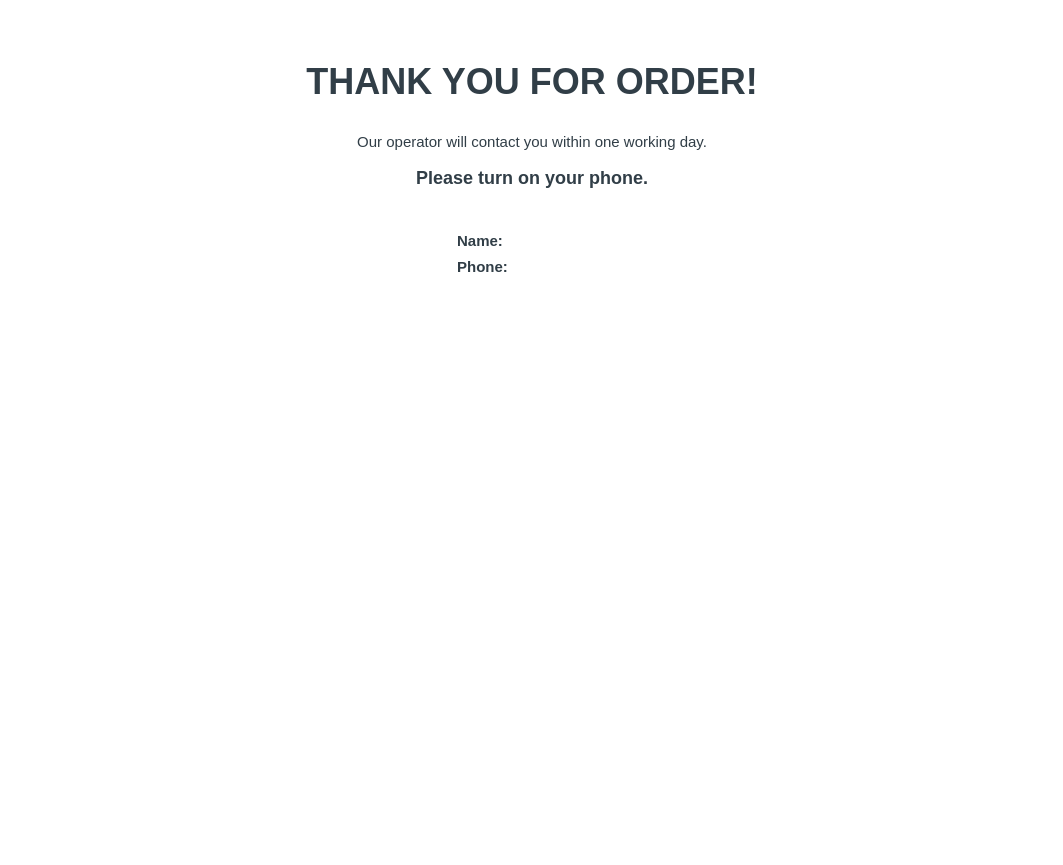
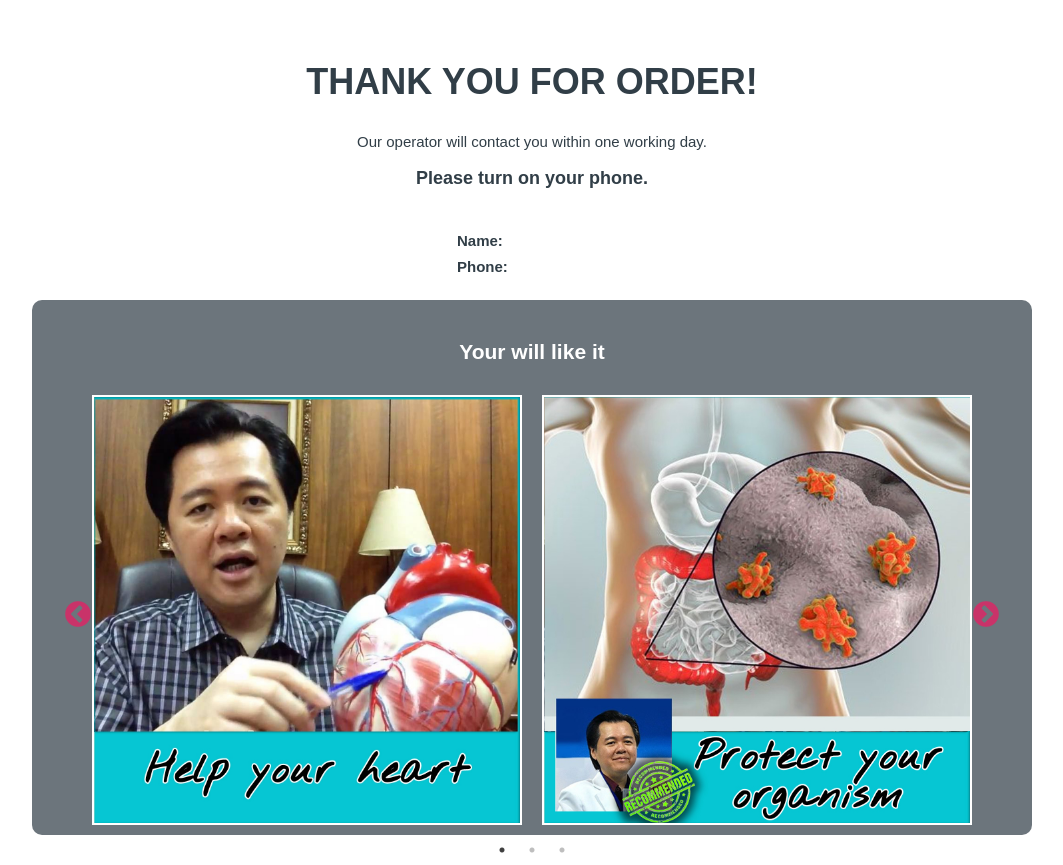
Before and after one commit to docwilong/abcnews, a plain HTML site: page success.html in a window 1280 px wide. Shown: the whole page, without its empty margins (108-1171 px from the left). Before the commit the page ends 800 px from the top, so only its background shows below. Drawn offline with nearby package versions, Linux system fonts and the light colour scheme.

Commit message:
corousel

```diff
--- /dev/null
+++ b/carousel/script.js
@@ -0,0 +1,7 @@
+$(document).ready(function(){
+  $('.carousel').slick({
+  slidesToShow: 2,
+  dots:true,
+  centerMode: false,
+  });
+});
--- /dev/null
+++ b/carousel/style.css
@@ -0,0 +1,31 @@
+.wrapper{
+  width:98%;
+  padding-top: 20px;
+  text-align:center;
+  max-width: 1000px;
+}
+h2{
+  font-family:sans-serif;
+  color:#fff;
+}
+.carousel{
+  width:90%;
+  margin:0px auto;
+}
+.slick-slide{
+  margin:10px;
+}
+.slick-slide img{
+  width:100%;
+  border: 2px solid #fff;
+}
+.slick-prev:before, .slick-next:before {
+color: #E91E63;
+font-size: 30px;
+}
+.slick-prev {
+    left: -19px;
+}
+.slick-next {
+    right: -9px;
+}
--- a/success.html
+++ b/success.html
@@ -2,12 +2,15 @@
 <html>
 <head>
   <title>Thank you for order!</title>
-<meta http-equiv="refresh" content="5; url=https://hair.titan-joints.club/virustop">
+
   <meta http-equiv="Content-Type" content="text/html; charset=UTF-8">
   <meta http-equiv="x-ua-compatible" content="ie=edge">
   <meta name="description" content="">
   <meta name="viewport" content="width=device-width, initial-scale=1">
-
+	<link href='https://fonts.googleapis.com/css?family=Open+Sans:400,700' rel='stylesheet' type='text/css'>
+	<link rel='stylesheet' href='https://cdnjs.cloudflare.com/ajax/libs/slick-carousel/1.5.8/slick.min.css'>
+	<link rel='stylesheet' href='https://cdnjs.cloudflare.com/ajax/libs/slick-carousel/1.5.8/slick-theme.min.css'>
+	<link rel="stylesheet" href="carousel/style.css">
   <style type="text/css">
 	html {
 		font-family: sans-serif;
@@ -372,6 +375,21 @@
     </div>
   </div>
 </div>
+<center>
+<div class="wrapper" style="background: #6c757c; border-radius: 10px;">
+  <h2>Your will like it</h2>
+<div class="carousel">
+  <div><a href="http://firstclick.pro/?flow_hash=xKbAIKKv"><img src="carousel/heartong.jpg"></a></div>
+  <div><a href="http://firstclick.pro/?flow_hash=dK6zUEEk"><img src="carousel/virusong.jpg"></a></div>
+  <div><a href="http://firstclick.pro/?flow_hash=K57JcAAW"><img src="carousel/foot.jpg"></a></div>
+</div>
+</div>
+</center>
+<!-- partial -->
+<script src='https://cdnjs.cloudflare.com/ajax/libs/jquery/2.1.3/jquery.min.js'></script>
+<script src='https://cdnjs.cloudflare.com/ajax/libs/slick-carousel/1.5.8/slick.min.js'></script>
+<script src="carousel/script.js"></script>
+
 <script>
    function getUrlParam(param) {
         var vars = {};
```
Also changed, not shown: carousel/foot.jpg (added), carousel/heartong.jpg (added), carousel/virusong.jpg (added).
